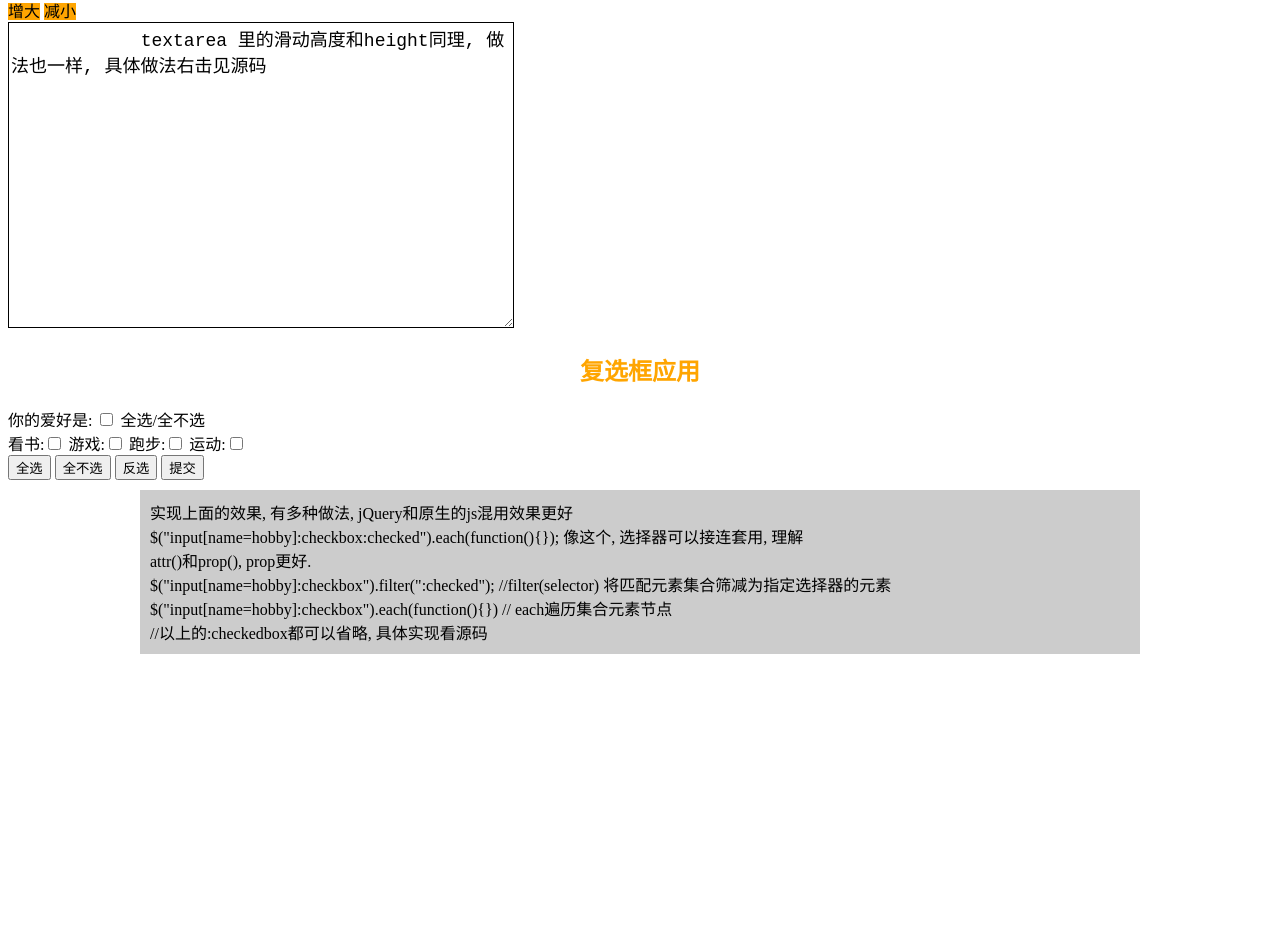
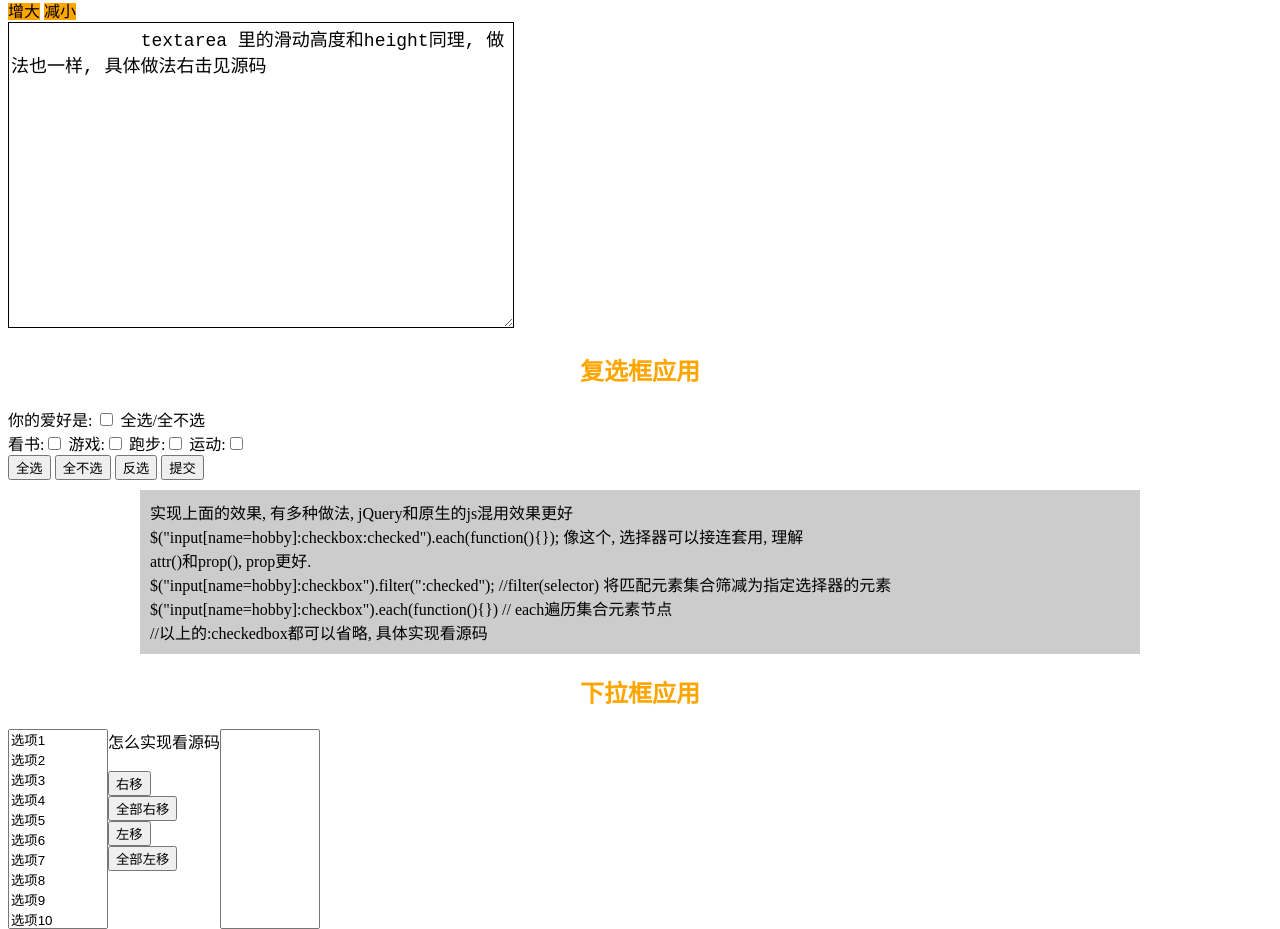
Before and after one commit to qzwj/learnHTML, a plain HTML site: page jqueryLearn/jQuery的表单运用.html in a window 1280 px wide. Shown: the part 820-1749 px from the top of the page. Before the commit the page ends 1484 px from the top, so only its background shows below. Drawn offline with Linux system fonts and the light colour scheme.

Commit message:
下拉框应用(select)

```diff
--- a/jqueryLearn/jQuery的表单运动.html
+++ b/jqueryLearn/jQuery的表单运用.html
@@ -151,12 +151,72 @@
 //                }
 //            });
 //            $("#checkOr").prop("checked", flag);
-
-
-
             var temp = $("input[name=hobby]:checkbox");
             $("#checkOr").prop("checked", temp.length == temp.filter(":checked").length)
         });
     </script>
+
+    <h2>下拉框应用</h2>
+    <select multiple="multiple" id="select1" style="width: 100px;height: 200px; float: left">
+        <option value="1">选项1</option>
+        <option value="2">选项2</option>
+        <option value="3">选项3</option>
+        <option value="4">选项4</option>
+        <option value="5">选项5</option>
+        <option value="6">选项6</option>
+        <option value="7">选项7</option>
+        <option value="8">选项8</option>
+        <option value="9">选项9</option>
+        <option value="10">选项10</option>
+        <option value="11">选项11</option>
+        <option value="12">选项12</option>
+        <option value="13">选项13</option>
+        <option value="14">选项14</option>
+        <option value="15">选项15</option>
+        <option value="16">选项17</option>
+    </select>
+
+    <div style="float: left;">
+        怎么实现看源码
+        <br><br>
+        <button id="right">右移</button> <br>
+        <button id="rightAll">全部右移</button> <br>
+        <button id="left">左移</button> <br>
+        <button id="leftAll">全部左移</button>
+    </div>
+
+    <select multiple="multiple" id="select2" style="width: 100px;height: 200px; float: left">
+    </select>
+
+    <script>
+
+        $("#right").click(function () {
+            // prop是为了取消 选中的状态, 下面的同理
+            $("#select1 option:selected").prop("selected", false).appendTo($("#select2"));
+        });
+
+        $("#rightAll").click(function () {
+            $("#select1 option").appendTo($('#select2'));
+        });
+
+        $("#left").click(function () {
+            $("#select2 option:selected").appendTo($("#select1"));
+        });
+
+        $("#leftAll").click(function () {
+            $("#select2 option").appendTo($('#select1'));
+        });
+
+        $("#select1").dblclick(function () {
+            $("option:selected", this).appendTo($("#select2"));
+            $("option:selected").prop("selected", false);
+        });
+
+        $("#select2").dblclick(function () {
+            $("#select2 option:selected").appendTo($("#select1"));
+        });
+
+    </script>
+
 </body>
 </html>
```
